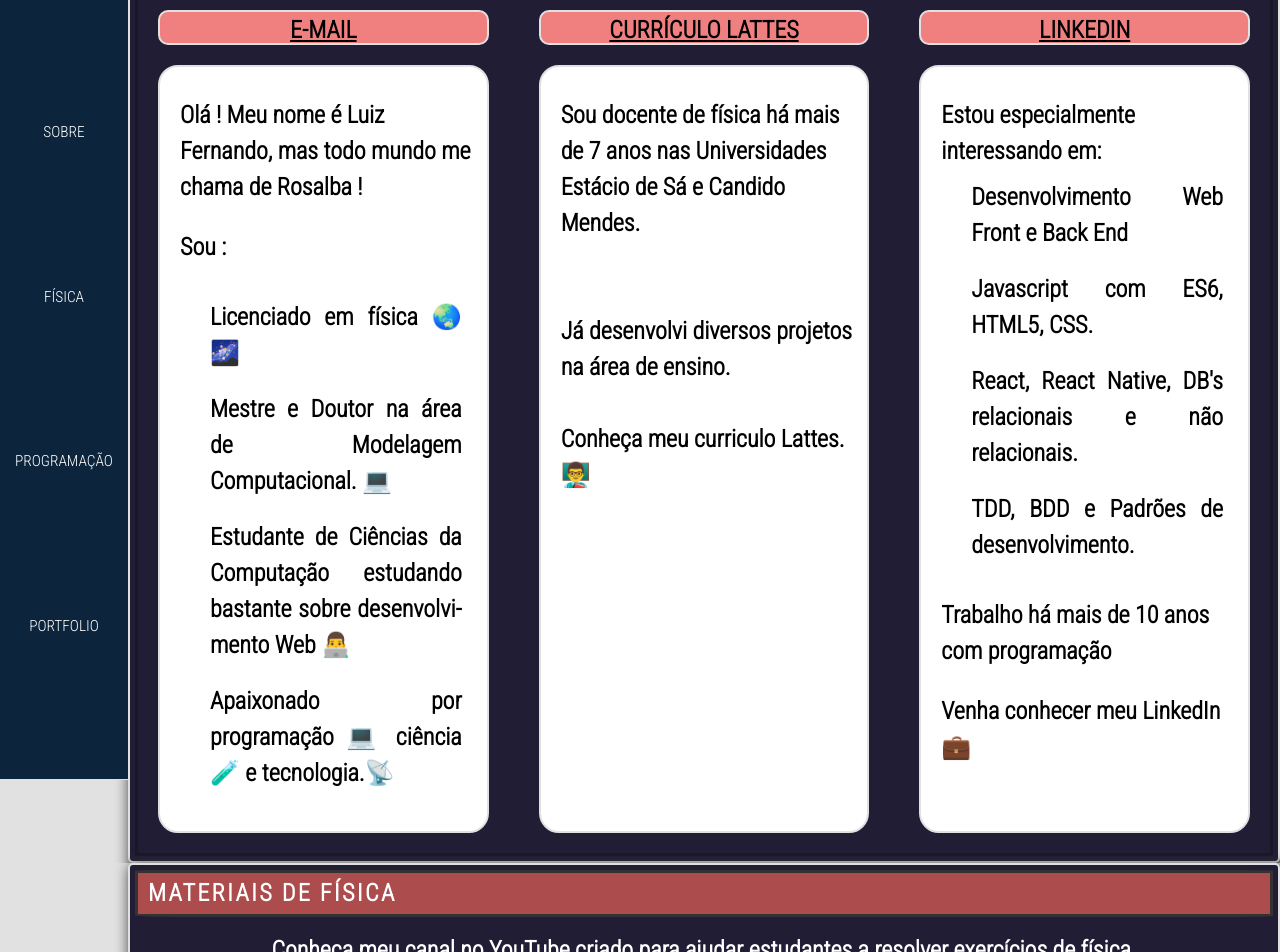
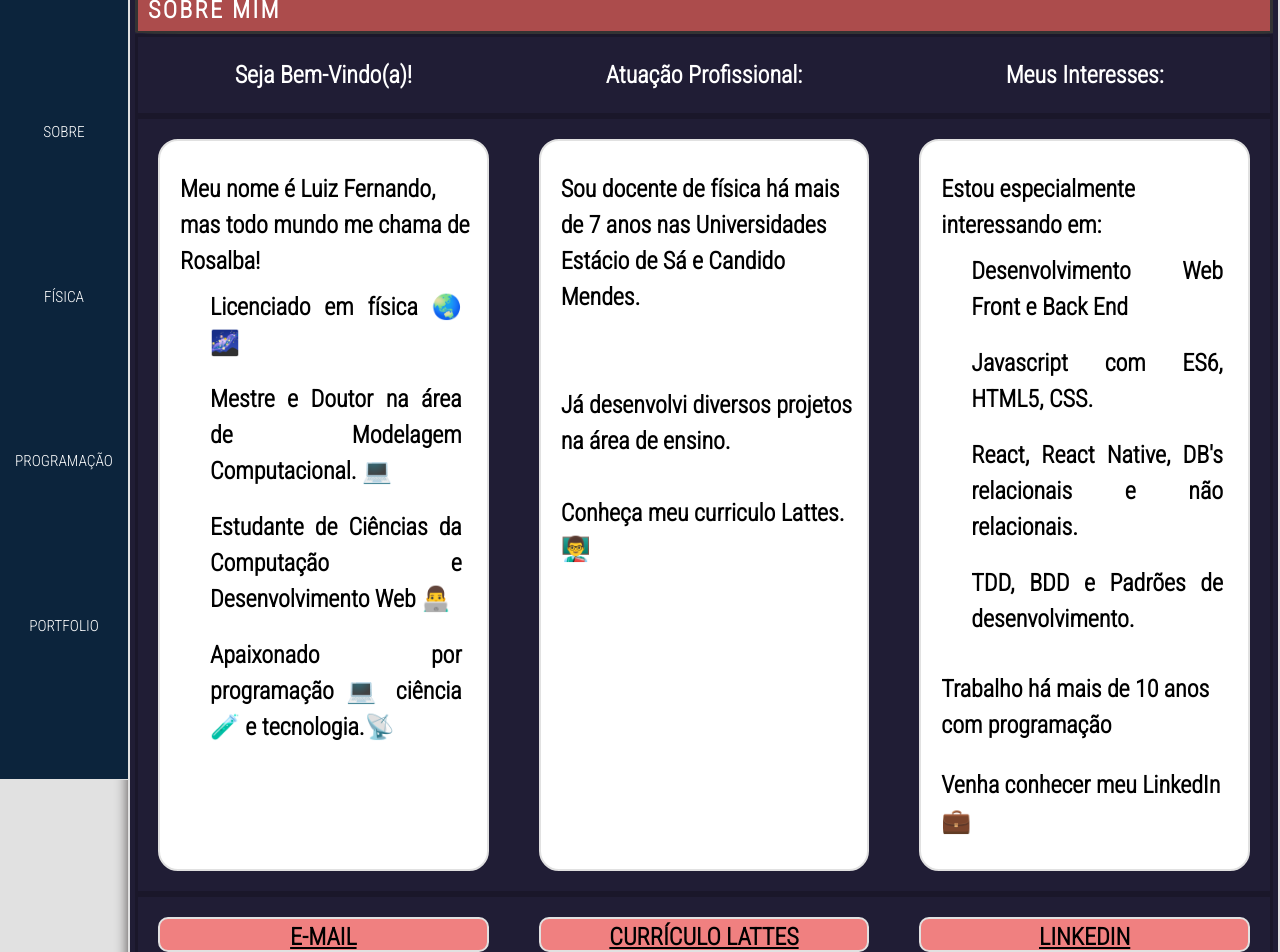
Before and after one commit to luizrosalba/react_hp, a React (Create React App) app in the folder hp-app/: page / in a window 1280 px wide. Shown: the part 20-972 px from the top of the page. Built offline with nearby package versions, Linux system fonts and the light colour scheme.

Commit message:
Changing site organization, removing comments, fixing date

```diff
--- a/hp-app/src/pages/Sobre/index.js
+++ b/hp-app/src/pages/Sobre/index.js
@@ -1,27 +1,37 @@
 import React from 'react'
-// import minha from '../../img/Capturar2.png';
+import minha from '../../img/minha.jpg';
 
 
-const Home = () => {
+const Barra= () =>{
   return (
+    <div className="texto_secao"> Sobre Mim
+    </div>
+  )
+}
 
-      <div className="App-body ">
-        <div className="container-corpo ">
-          <div className="texto-sobre ">
+const ColunasSaudacao = () => {
+  return (
     <div className="colunas-sobre">
+    <div style={{textAlign: "center"}}>
+      Seja Bem-Vindo(a)!
+    </div>
+    <div style={{textAlign: "center"}}>
+       Atuação Profissional:
+    </div>
+    <div style={{textAlign: "center"}}>
+       Meus Interesses:
+    </div>
+  </div>
+  )
+}
 
-                  <a className="Botao-Contato color-blue" href="mailto:luizrosalba@gmail.com" target="_blank" rel="noopener noreferrer"> E-mail </a>
-                  <a className="Botao-Contato color-blue" href="http://lattes.cnpq.br/6417401108821012"             target= "_blank" rel="noopener noreferrer">  Currículo  Lattes </a>
-                  <a className="Botao-Contato color-blue" href="https://www.linkedin.com/in/luiz-fernando-rosalba-92469817/" target="_blank" rel="noopener noreferrer">  LinkedIn </a>
-
-                <div className="Botao-Contato-Linha">
-                      <a  href="mailto:luizrosalba@gmail.com" target="_blank" rel="noopener noreferrer"> E-mail </a>
-                      <a  href="http://lattes.cnpq.br/6417401108821012"             target= "_blank" rel="noopener noreferrer">  Currículo  Lattes </a>
-                      <a  href="https://www.linkedin.com/in/luiz-fernando-rosalba-92469817/" target="_blank" rel="noopener noreferrer">  LinkedIn </a>
+const ColunasBrancas = () => {
+  return (
+    <div className="colunas-sobre">
+    <div className="cell">
+      <div>
+        Meu nome é Luiz Fernando, mas todo mundo me chama de Rosalba!
       </div>
-                <div className="cell">
-                   Olá ! Meu nome é Luiz Fernando, mas todo mundo me chama de Rosalba !
-                  <p> <span>Sou :  </span></p>
       <ul>
         <li>Licenciado em física <span role="img" aria-labelledby="universo">🌏🌌</span>
         </li>
@@ -29,7 +39,7 @@ const Home = () => {
           Mestre e Doutor na área de Modelagem Computacional. <span role="img" aria-labelledby="prog">&#128187;</span>
         </li>
         <li>
-                      Estudante de Ciências da Computação estudando bastante sobre desenvolvimento Web <span role="img" aria-labelledby="prog">👨‍💻</span>
+          Estudante de Ciências da Computação e Desenvolvimento Web <span role="img" aria-labelledby="prog">👨‍💻</span>
         </li>
         <li>
           Apaixonado por programação <span role="img" aria-labelledby="prog">💻</span> ciência<span role="img" aria-labelledby="prog">🧪</span>  e tecnologia.<span role="img" aria-labelledby="prog">📡</span>
@@ -49,11 +59,9 @@ const Home = () => {
       <br></br>
       Conheça meu curriculo Lattes. <span role="img" aria-labelledby="piscada">👨‍🏫</span>
       </div>
-
     </div>
     <div className="cell">
      <div>Estou especialmente interessando em:  </div>
-
       <ul>
         <li>
           Desenvolvimento Web Front e Back End
@@ -71,9 +79,39 @@ const Home = () => {
       <p> <span>  Trabalho há mais de 10 anos com programação  </span></p>
         Venha conhecer meu LinkedIn  <span role="img" aria-labelledby="piscada">&#128188;</span>
 
-
  </div>
 </div>
+  )
+}
+
+const ColunasBotoes = () => {
+  return (
+    <div className="colunas-sobre">
+    <div className="div-botao">
+      <a className="Botao-Contato color-blue" href="mailto:luizrosalba@gmail.com" target="_blank" rel="noopener noreferrer"> E-mail </a>
+    </div>
+    <div className="div-botao">
+      <a className="Botao-Contato color-blue" href="http://lattes.cnpq.br/6417401108821012"             target= "_blank" rel="noopener noreferrer">  Currículo  Lattes </a>
+    </div>
+    <div className="div-botao">
+      <a className="Botao-Contato color-blue" href="https://www.linkedin.com/in/luiz-fernando-rosalba-92469817/" target="_blank" rel="noopener noreferrer">  LinkedIn </a>
+    </div>
+ </div>
+
+  )
+}
+
+
+
+const Home = () => {
+  return (
+      <div className="App-body ">
+        <div className="container-corpo">
+          <div className="texto-sobre">
+              <Barra />
+              <ColunasSaudacao />
+              <ColunasBrancas />
+              <ColunasBotoes />
           </div>
         </div>
       </div>
```
Also changed, not shown: hp-app/src/pages/Fisica/index.js (+1 -9 lines). Lines whose indentation alone changed are shown as unchanged.
